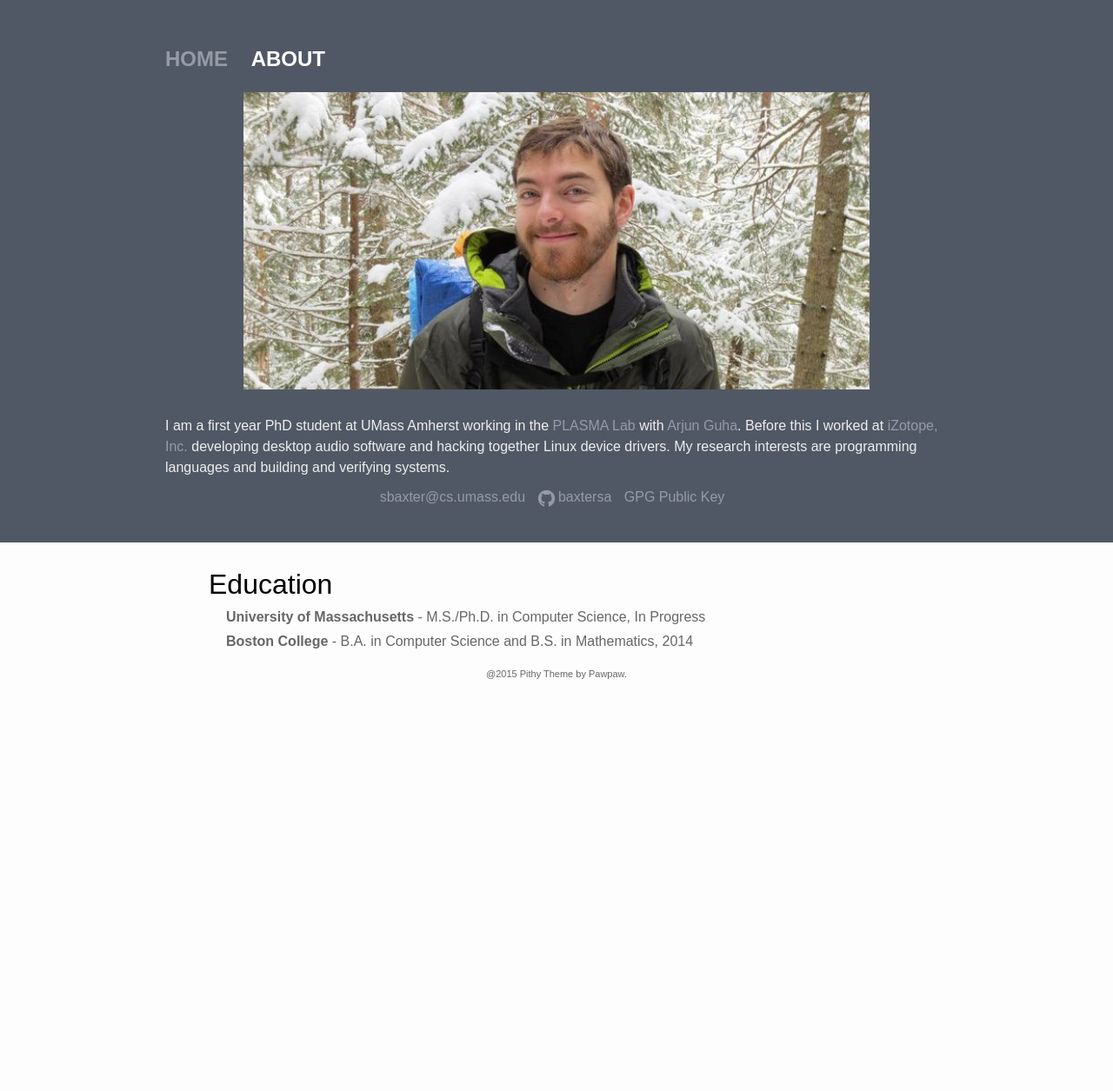
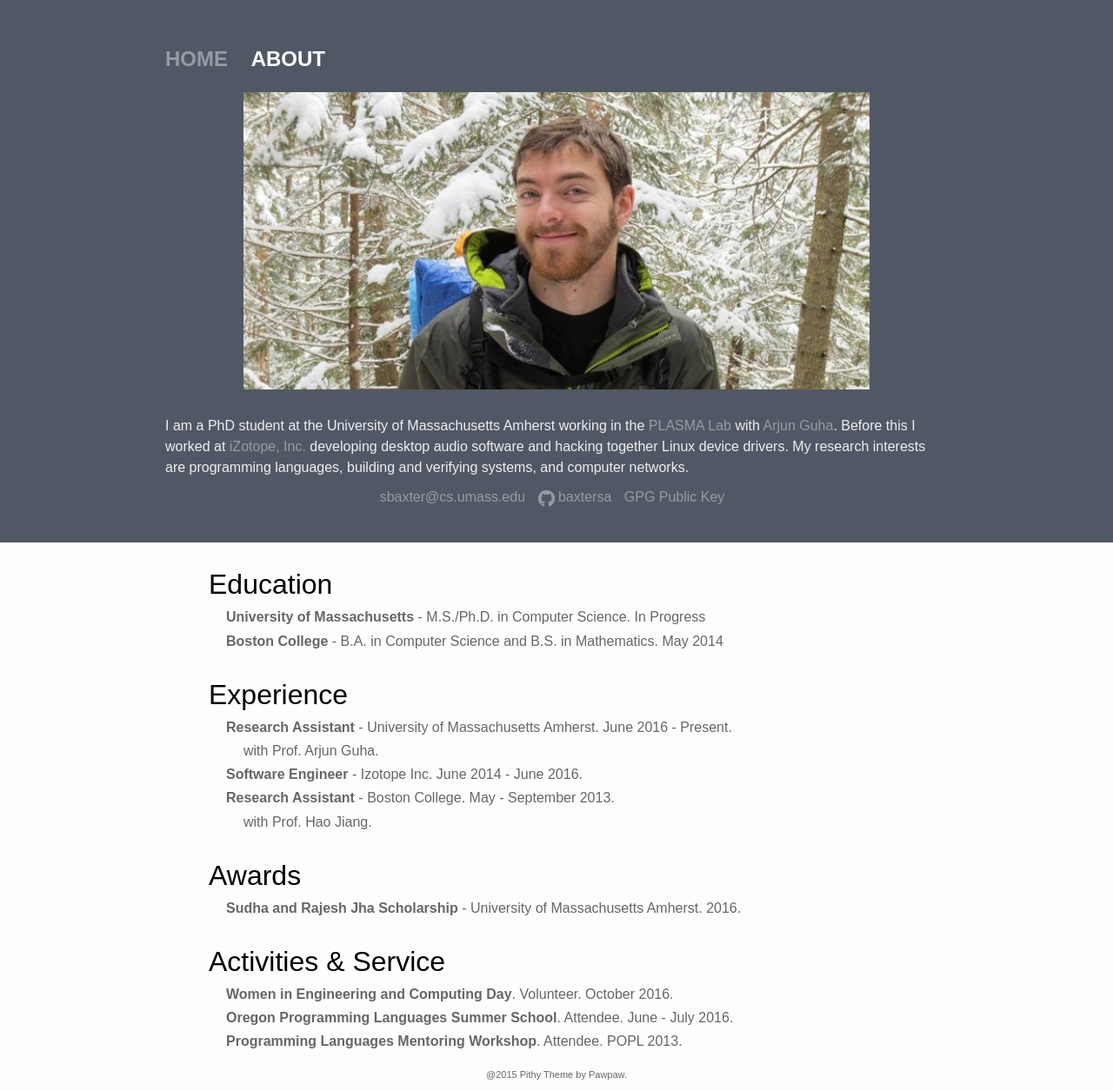
Before and after one commit to baxtersa/baxtersa.github.io, a Jekyll site: the page built from about.html, in a window 1280 px wide. Shown: the whole page at 87% size. Built offline with Jekyll 4.4.1, drawn with Linux system fonts in a browser that asks for light colours; comment, search, counter and statistics services are not loaded; before the commit the page ends 900 px from its top, so only the background shows below that.

Commit message:
Update About section

```diff
--- a/_config.yml
+++ b/_config.yml
@@ -1,13 +1,13 @@
 # Site settings
 title: Sam Baxter
 motto: >
-  I am a first year PhD student at UMass Amherst working in the
-  <a href="http://plasma.cs.umass.edu"">PLASMA Lab</a> with
+  I am a PhD student at the University of Massachusetts Amherst working
+   in the <a href="http://plasma.cs.umass.edu"">PLASMA Lab</a> with
   <a href="http://http://people.cs.umass.edu/~arjun">Arjun Guha</a>.
   Before this I worked at <a href="https://www.izotope.com/">iZotope,
   Inc.</a> developing desktop audio software and hacking together Linux
-  device drivers. My research interests are programming languages
-  and building and verifying systems.
+  device drivers. My research interests are programming languages, building
+  and verifying systems, and computer networks.
 email: sbaxter@cs.umass.edu
 description: > # this means to ignore newlines until "baseurl:"
   Sam Baxter - First-year PhD student at UMass Amherst working with
--- a/about.html
+++ b/about.html
@@ -4,14 +4,55 @@ layout: default
 
 <div class="about">
   <h1>
-    Education
+	Education
   </h1>
   <ul>
     <li>
-      <span class="bold">University of Massachusetts</span> - M.S./Ph.D. in Computer Science, In Progress
+      <span class="bold">University of Massachusetts</span> - M.S./Ph.D. in Computer Science. In Progress
     </li>
     <li>
-      <span class="bold">Boston College</span> - B.A. in Computer Science and B.S. in Mathematics, 2014
+      <span class="bold">Boston College</span> - B.A. in Computer Science and B.S. in Mathematics. May 2014
     </li>
   </ul>
+  <br />
+  <h1>
+	Experience
+  </h1>
+  <ul>
+	<li>
+	  <span class="bold">Research Assistant</span> - University of Massachusetts Amherst. June 2016 - Present.
+	  <ul><li>with Prof. Arjun Guha.</ul></li>
+	</li>
+	<li>
+	  <span class="bold">Software Engineer</span> - Izotope Inc. June 2014 - June 2016.
+	</li>
+	<li>
+	  <span class="bold">Research Assistant</span> - Boston College. May - September 2013.
+	  <ul><li>with Prof. Hao Jiang.</ul></li>
+	</li>
+  </ul>
+  <br />
+  <h1>
+	Awards
+  </h1>
+  <ul>
+	<li>
+	  <span class="bold">Sudha and Rajesh Jha Scholarship</span> - University of Massachusetts Amherst. 2016.
+	</li>
+  </ul>
+  <br />
+  <h1>
+	Activities & Service
+  </h1>
+  <ul>
+	<li>
+	  <span class="bold">Women in Engineering and Computing Day</span>. Volunteer. October 2016.
+	</li>
+	<li>
+	  <span class="bold">Oregon Programming Languages Summer School</span>. Attendee. June - July 2016.
+	</li>
+	<li>
+	  <span class="bold">Programming Languages Mentoring Workshop</span>. Attendee. POPL 2013.
+	</li>
+  </ul>
 </div>
```
